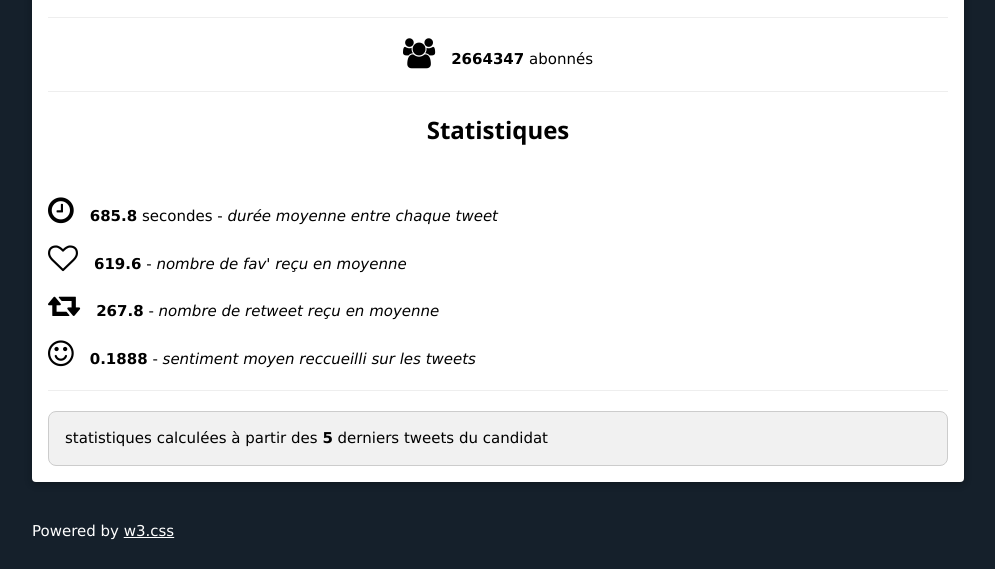
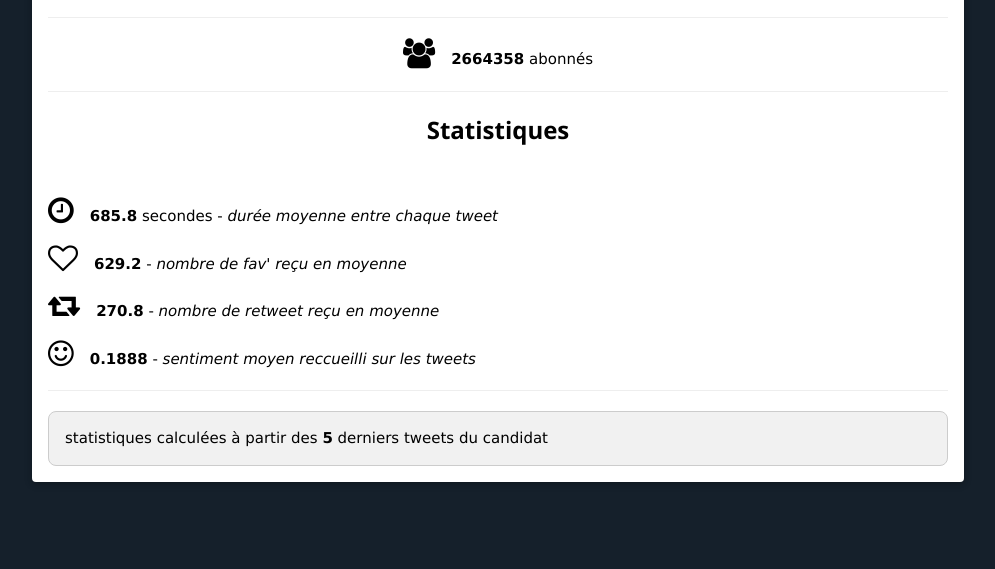
Before and after one commit to presidentielle2022/presidentielle2022.github.io, a plain HTML site: page candidats/mlp_officiel.html in a window 1280 px wide. Shown: the part 347-916 px from the top of the page, without its empty margins (142-1137 px from the left). After the commit the page ends 864 px from the top, so only its background shows below. Drawn offline with nearby package versions, Linux system fonts and the light colour scheme.

Commit message:
modif MLP_officiel.html

```diff
--- a/candidats/mlp_officiel.html
+++ b/candidats/mlp_officiel.html
@@ -16,14 +16,14 @@
 <h3 class="w3-center">@<span id="nom">MLP_officiel
 </span></h3>
 <hr/>
-<p class="w3-center"><i class="fa fa-users fa-2x w3-margin-right"></i><span id="nombre_followers" style="font-weight:bold;">2664347</span> abonnés</p>
+<p class="w3-center"><i class="fa fa-users fa-2x w3-margin-right"></i><span id="nombre_followers" style="font-weight:bold;">2664358</span> abonnés</p>
 <hr/>
 <div>
 <h3 class="w3-center" style="font-weight:bold;">Statistiques</h3>
 <br/>
 <p><i class="fa fa-clock-o fa-2x w3-margin-right"></i><span id="temps_moyen" style="font-weight:bold;">685.8</span> secondes - <span style="font-style:italic;"> durée moyenne entre chaque tweet</span></p>
-<p><i class="fa fa-heart-o fa-2x w3-margin-right"></i><span id="fav_moyen" style="font-weight:bold;">619.6</span> - <span style="font-style:italic;"> nombre de fav' reçu en moyenne</span></p>
-<p><i class="fa fa-retweet fa-2x w3-margin-right"></i><span id="rt_moyen" style="font-weight:bold;">267.8</span> - <span style="font-style:italic;"> nombre de retweet reçu en moyenne</span></p>
+<p><i class="fa fa-heart-o fa-2x w3-margin-right"></i><span id="fav_moyen" style="font-weight:bold;">629.2</span> - <span style="font-style:italic;"> nombre de fav' reçu en moyenne</span></p>
+<p><i class="fa fa-retweet fa-2x w3-margin-right"></i><span id="rt_moyen" style="font-weight:bold;">270.8</span> - <span style="font-style:italic;"> nombre de retweet reçu en moyenne</span></p>
 <p><i class="fa fa-smile-o fa-2x w3-margin-right"></i><span id="sentiment_moyen" style="font-weight:bold;">0.1888</span> - <span style="font-style:italic;"> sentiment moyen reccueilli sur les tweets</span></p> </div>
 <hr/>
 <div class="w3-panel w3-border w3-light-grey w3-round-large">
@@ -33,7 +33,6 @@
 </div>
 </div>
 <br/>
-<p>Powered by <a class="w3-hover-text-green" href="https://www.w3schools.com/w3css/default.asp" target="_blank">w3.css</a></p>
 </div>
 </body>
 </html>
```
